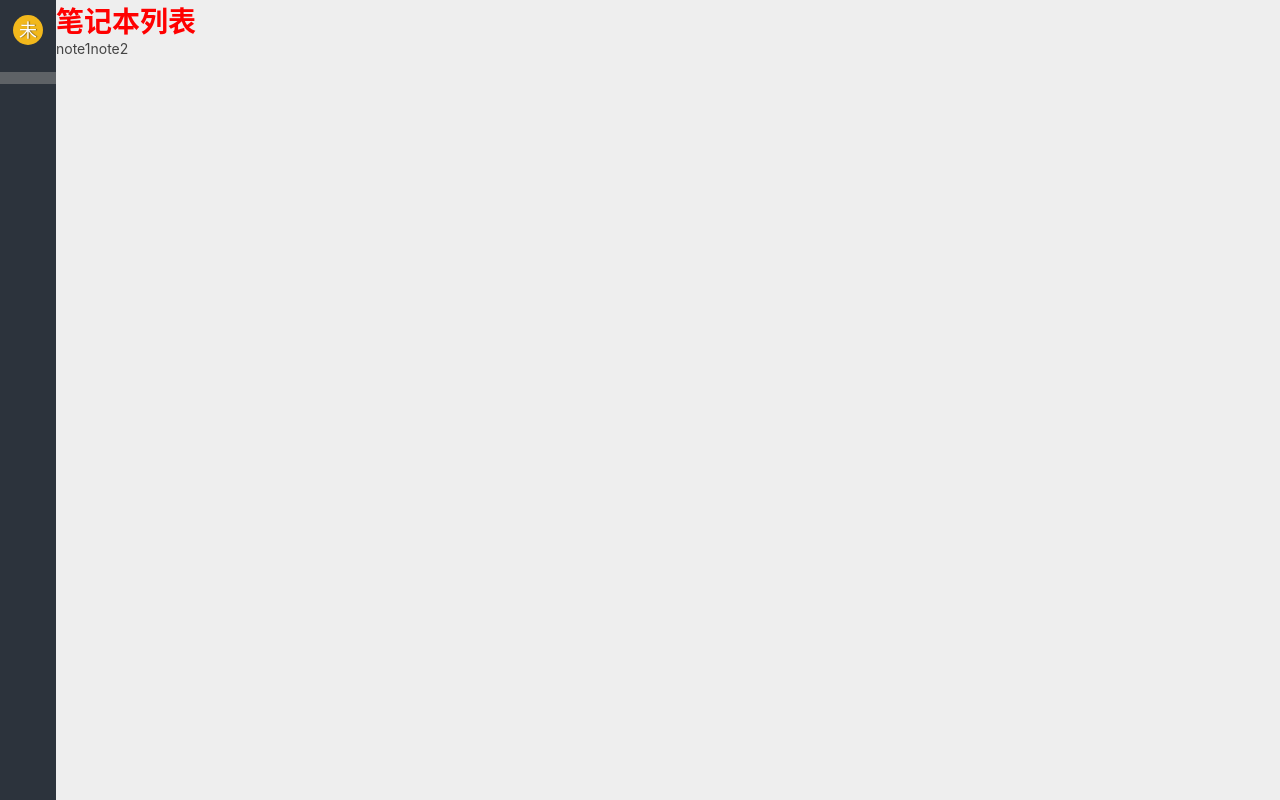
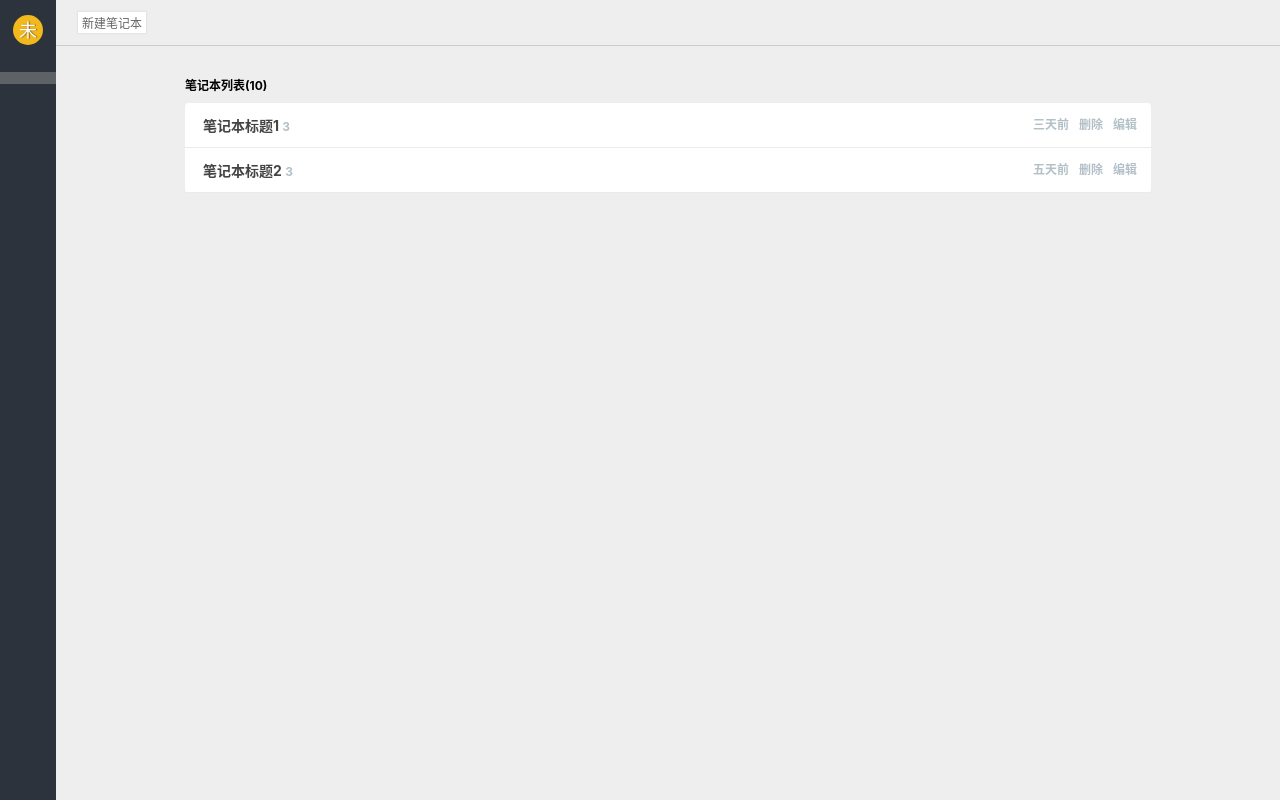
Before and after one commit to rustinliu/yinote, a Vue app: page /#/notebooks in a window 1280 px wide. Built offline with nearby package versions, Linux system fonts and the light colour scheme; no server answers; a small style sheet from the web is missing.

Commit message:
完成静态页面以及接口准备

```diff
--- /dev/null
+++ b/src/assets/css/notebook-list.less
@@ -0,0 +1,83 @@
+#notebook-list {
+  flex: 1;
+
+  .btn {
+    font-size: 12px;
+    color: #666;
+    cursor: pointer;
+    margin-left: 10px;
+  }
+  .btn .iconfont {
+    font-size: 12px;
+  }
+
+  input {
+    width: 300px;
+    height: 30px;
+    line-height: 30px;
+    border: 1px solid #ccc;
+    border-radius: 3px;
+    padding: 3px 5px;
+    outline: none;
+  }
+
+  header {
+    padding: 12px;
+    border-bottom: 1px solid #ccc;
+  }
+
+  main {
+    padding: 30px 40px;
+  }
+  .layout {
+    max-width: 966px;
+    margin: 0 auto;
+  }
+
+
+  main h3{
+    font-size: 12px;
+    color: #000;
+  }
+
+  main .book-list {
+    margin-top: 10px;
+    font-size: 14px;
+    color: #666;
+    background-color: #fff;
+    border-radius: 4px;
+    font-weight: bold;
+  }
+  main .book-list span {
+    font-size: 12px;
+    font-weight: bold;
+    color: #b3c0c8;
+  }
+  main .date,
+  main .action{
+    float: right;
+    margin-left: 10px;
+  }
+  main .iconfont {
+    color: #1687ea;
+    margin-right: 4px;
+  }
+  main .notebook {
+    display: block;
+    cursor: pointer;
+  }
+  main a.notebook:hover {
+    background-color: #f7fafd;
+  }
+
+  main a.notebook div {
+    border-bottom: 1px solid #ebebeb;
+    padding: 12px 14px;
+  }
+
+  main .error-msg {
+    font-size: 12px;
+    color: red;
+  }
+
+}
--- a/src/components/NotebookList.vue
+++ b/src/components/NotebookList.vue
@@ -1,8 +1,31 @@
 <template>
-    <div id="notebook-list">
-        <h1>{{ msg }}</h1>
-        <router-link to="/note/1">note1</router-link>
-        <router-link to="/note/2">note2</router-link>
+    <div class="detail" id="notebook-list">
+        <header>
+            <a href="#" class="btn"><i class="iconfont icon-plus"></i> 新建笔记本</a>
+        </header>
+        <main>
+            <div class="layout">
+                <h3>笔记本列表(10)</h3>
+                <div class="book-list">
+                    <a href="#" class="notebook">
+                        <div>
+                            <span class="iconfont icon-notebook"></span> 笔记本标题1 <span>3</span>
+                            <span class="action">编辑</span>
+                            <span class="action">删除</span>
+                            <span class="date">三天前</span>
+                        </div>
+                    </a>
+                    <a href="#" class="notebook">
+                        <div>
+                            <span class="iconfont icon-notebook"></span> 笔记本标题2 <span>3</span>
+                            <span class="action">编辑</span>
+                            <span class="action">删除</span>
+                            <span class="date">五天前</span>
+                        </div>
+                    </a>
+                </div>
+            </div>
+        </main>
     </div>
 </template>
 
@@ -27,8 +50,6 @@ export default {
 };
 </script>
 
-<style scoped>
-h1 {
-    color: red;
-}
+<style lang="less" scoped>
+@import '~@/assets/css/notebook-list.less';
 </style>
```
Also changed, not shown: src/apis/notebooks.js (added, +23 -0 lines).
